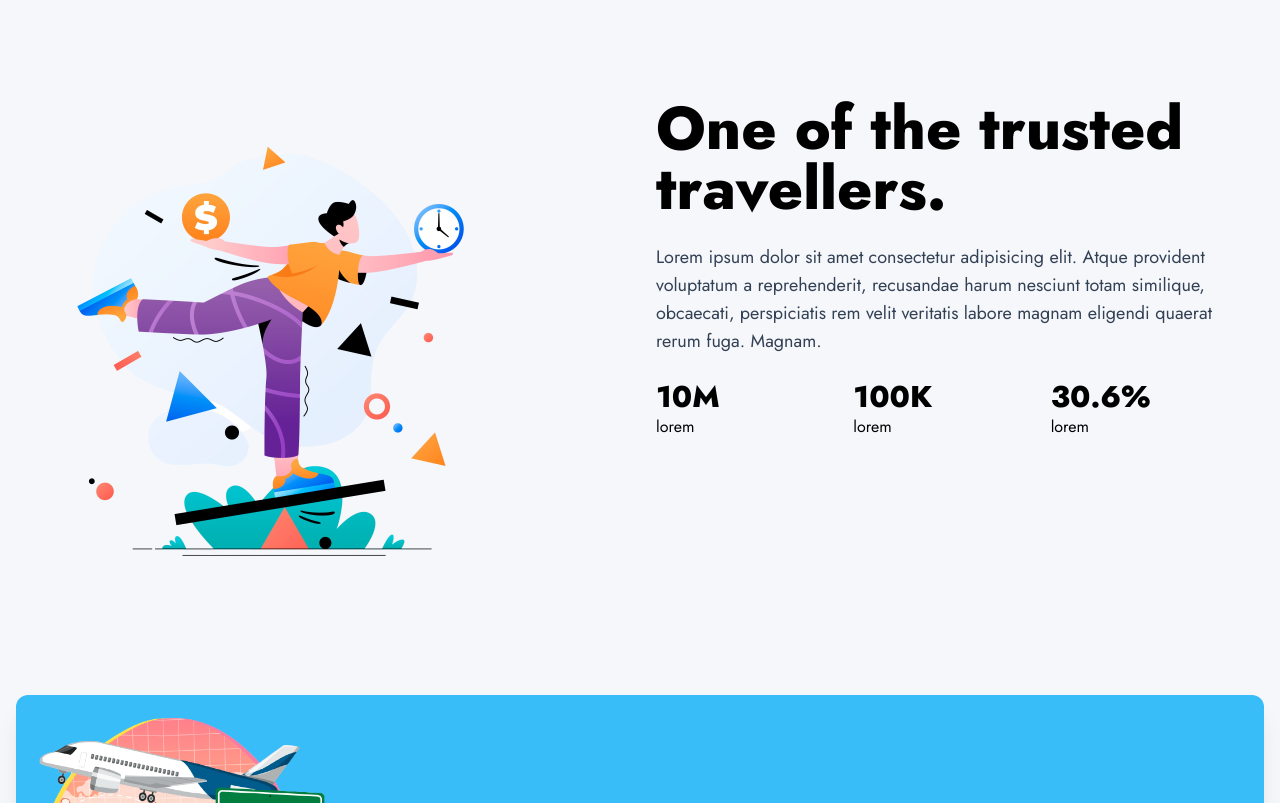
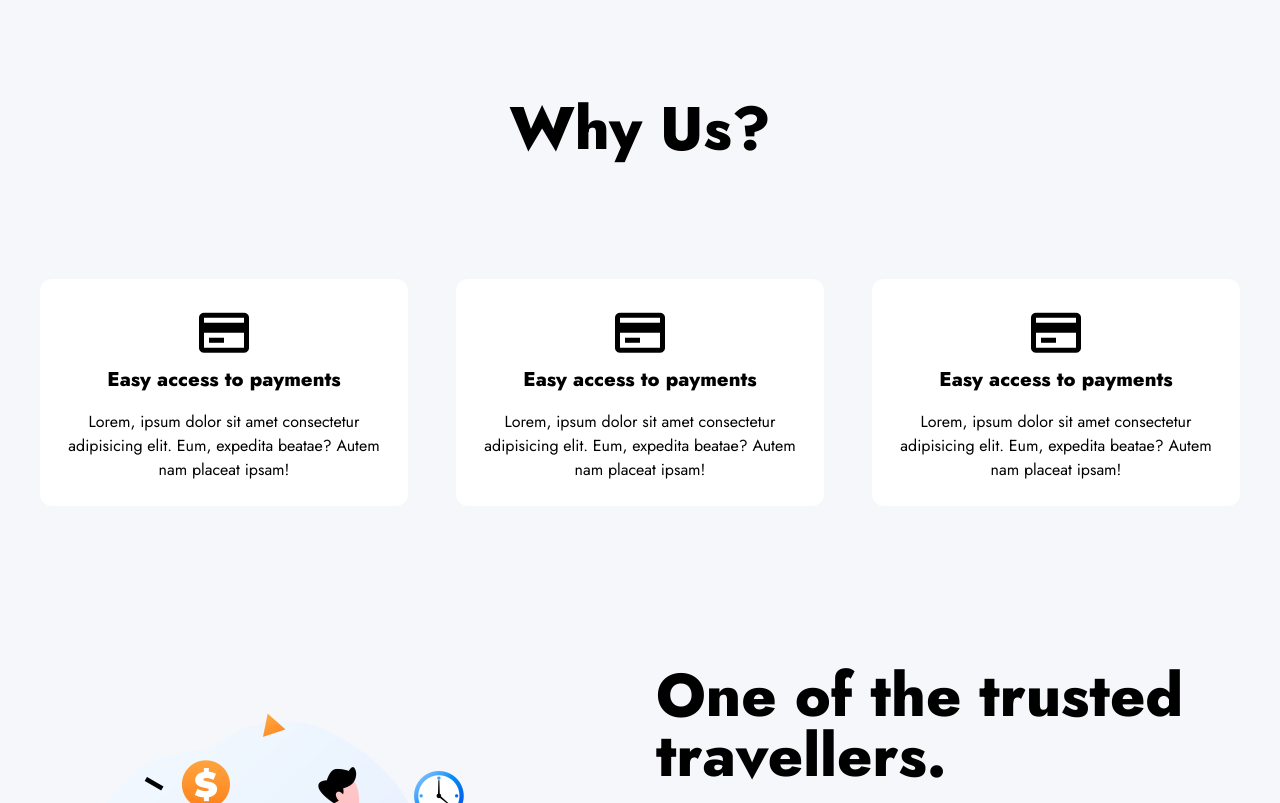
Before and after one commit to Brilliahib/TravelKu, a website: page index.html in a window 1280 px wide. Shown: the part 797-1600 px from the top of the page. Drawn offline with nearby package versions, Linux system fonts and the light colour scheme.

Commit message:
add why us

```diff
--- a/index.html
+++ b/index.html
@@ -71,6 +71,40 @@
       </div>
     </section>
     <!-- HOME END -->
+
+    <!-- WHY US START -->
+    <section id="whyus" class="pt-36 lg:pt-24">
+      <div class="container">
+        <div class="w-full text-center mx-auto max-w-xl justify-center lg:max-w-2xl">
+          <h1 class="font-bold text-3xl lg:text-6xl dark:text-white">Why Us?</h1>
+        </div>
+
+        <div class="flex flex-wrap mt-10 lg:mt-24">
+          <div class="w-full px-6 py-6 lg:w-1/3">
+            <div class="px-6 text-center bg-white mb-10 rounded-xl py-6">
+              <i class="text-6xl bx bx-credit-card"></i>
+              <h1 class="font-bold text-xl mb-4">Easy access to payments</h1>
+              <p>Lorem, ipsum dolor sit amet consectetur adipisicing elit. Eum, expedita beatae? Autem nam placeat ipsam!</p>
+            </div>
+          </div>
+          <div class="w-full px-6 py-6 lg:w-1/3">
+            <div class="px-6 text-center bg-white mb-10 rounded-xl py-6">
+              <i class="text-6xl bx bx-credit-card"></i>
+              <h1 class="font-bold text-xl mb-4">Easy access to payments</h1>
+              <p>Lorem, ipsum dolor sit amet consectetur adipisicing elit. Eum, expedita beatae? Autem nam placeat ipsam!</p>
+            </div>
+          </div>
+          <div class="w-full px-6 py-6 lg:w-1/3">
+            <div class="px-6 text-center bg-white mb-10 rounded-xl py-6">
+              <i class="text-6xl bx bx-credit-card"></i>
+              <h1 class="font-bold text-xl mb-4">Easy access to payments</h1>
+              <p>Lorem, ipsum dolor sit amet consectetur adipisicing elit. Eum, expedita beatae? Autem nam placeat ipsam!</p>
+            </div>
+          </div>
+        </div>
+      </div>
+    </section>
+    <!-- WHY US END -->
 
     <!-- ABOUT START -->
     <section id="about" class="pt-36 lg:pt-24 dark:bg-[#083358]">
```
Also changed, not shown: dist/output.css.
